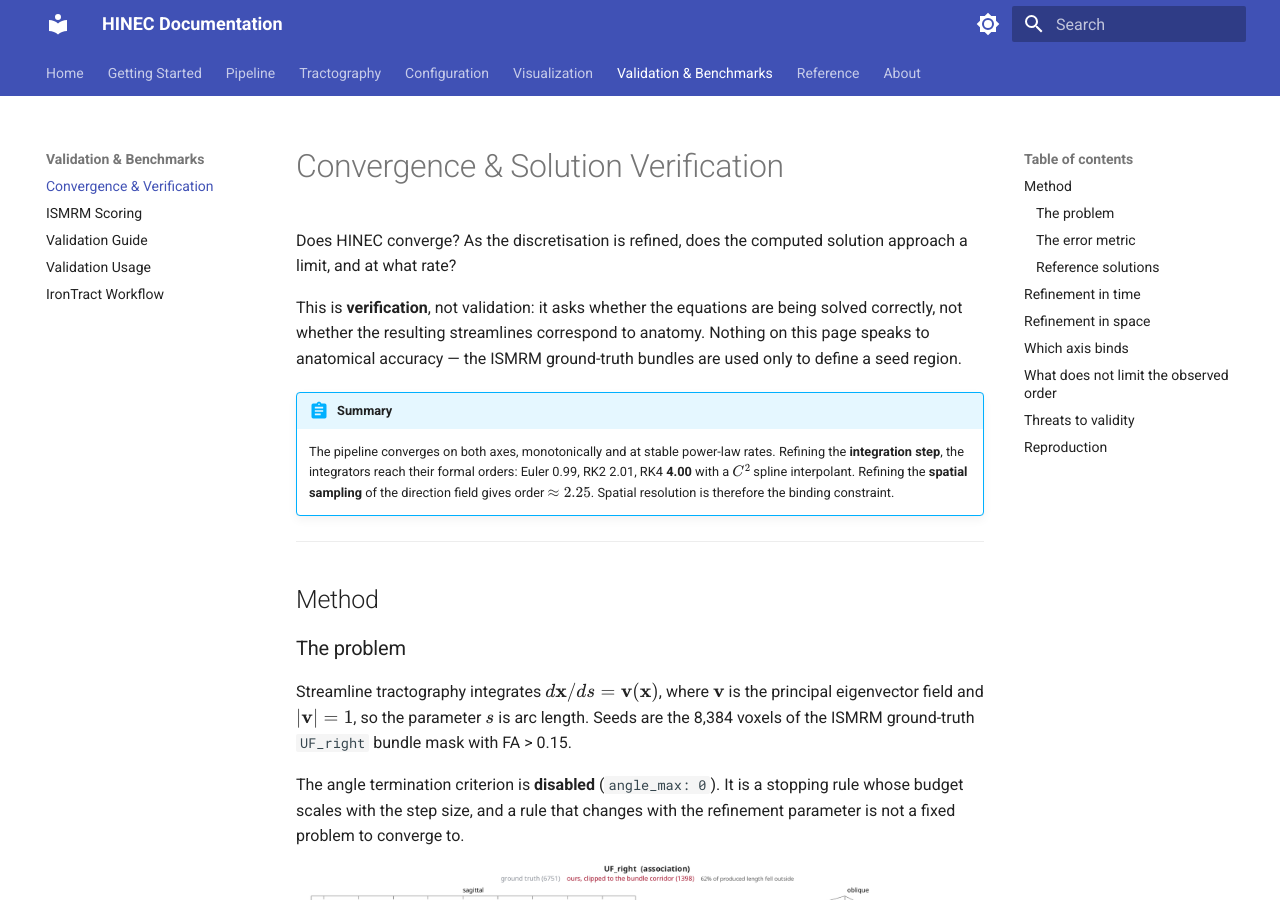
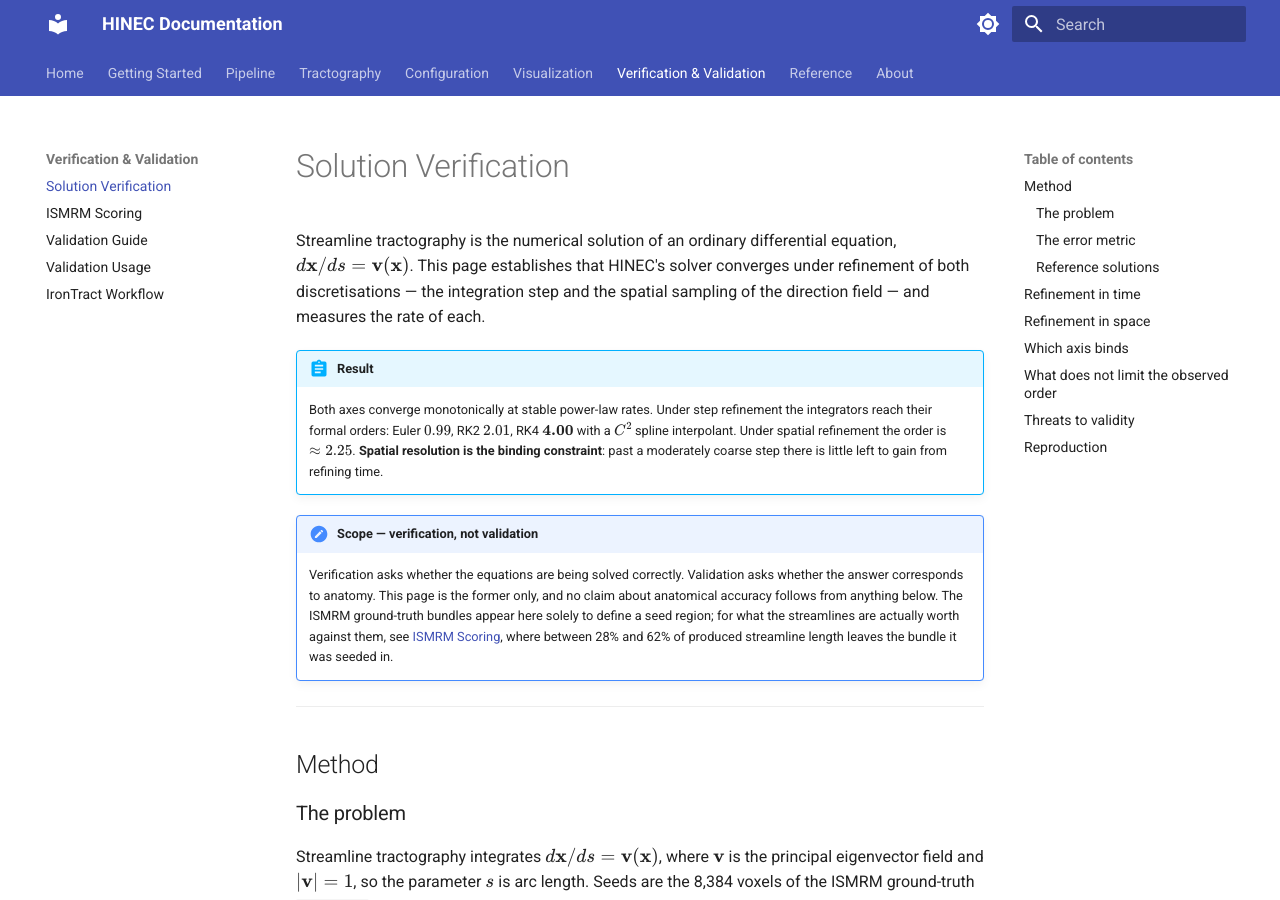
Before and after one commit to uicneuro/hinec, an MkDocs documentation site: the page built from docs/CONVERGENCE.md, in a window 1280 px wide and 900 px high. Built offline with MkDocs 1.6.1 and Material for MkDocs 9.7.7, drawn with Linux system fonts in a browser that asks for light colours.

Commit message:
Fix a section that contradicted its own first page
CONVERGENCE.md sat first under a nav section called 'Validation & Benchmarks'
while its second sentence read 'This is verification, not validation'. The
section is now 'Verification & Validation', which is the standard pairing and
puts the pages in the order the argument runs: verify the equations are solved
correctly, then validate the answer against reality.

The page opening led with a rhetorical question and then spent a paragraph on
what the page is NOT before saying what it is or what it found. It now states
the object, gives the result, and scopes afterwards - and the scope note points
at the ISMRM page for the accuracy figure rather than leaving 'says nothing
about anatomy' as a bare disclaimer.

Retitled 'Solution Verification'; 'Convergence & Solution Verification' was
saying the same thing twice.

```diff
--- a/docs/CONVERGENCE.md
+++ b/docs/CONVERGENCE.md
@@ -1,19 +1,27 @@
-# Convergence & Solution Verification
+# Solution Verification
 
-Does HINEC converge? As the discretisation is refined, does the computed
-solution approach a limit, and at what rate?
+Streamline tractography is the numerical solution of an ordinary differential
+equation, $d\mathbf{x}/ds = \mathbf{v}(\mathbf{x})$. This page establishes that
+HINEC's solver converges under refinement of both discretisations — the
+integration step and the spatial sampling of the direction field — and measures
+the rate of each.
 
-This is **verification**, not validation: it asks whether the equations are
-being solved correctly, not whether the resulting streamlines correspond to
-anatomy. Nothing on this page speaks to anatomical accuracy — the ISMRM
-ground-truth bundles are used only to define a seed region.
+!!! abstract "Result"
+    Both axes converge monotonically at stable power-law rates. Under step
+    refinement the integrators reach their formal orders: Euler $0.99$, RK2
+    $2.01$, RK4 $\mathbf{4.00}$ with a $C^2$ spline interpolant. Under spatial
+    refinement the order is $\approx 2.25$. **Spatial resolution is the binding
+    constraint**: past a moderately coarse step there is little left to gain from
+    refining time.
 
-!!! abstract "Summary"
-    The pipeline converges on both axes, monotonically and at stable power-law
-    rates. Refining the **integration step**, the integrators reach their formal
-    orders: Euler 0.99, RK2 2.01, RK4 **4.00** with a $C^2$ spline interpolant.
-    Refining the **spatial sampling** of the direction field gives order
-    $\approx 2.25$. Spatial resolution is therefore the binding constraint.
+!!! note "Scope — verification, not validation"
+    Verification asks whether the equations are being solved correctly.
+    Validation asks whether the answer corresponds to anatomy. This page is the
+    former only, and no claim about anatomical accuracy follows from anything
+    below. The ISMRM ground-truth bundles appear here solely to define a seed
+    region; for what the streamlines are actually worth against them, see
+    [ISMRM Scoring](ISMRM_SCORING_ANALYSIS.md), where between 28% and 62% of
+    produced streamline length leaves the bundle it was seeded in.
 
 ---
 
--- a/mkdocs.yml
+++ b/mkdocs.yml
@@ -78,8 +78,8 @@ nav:
     - Visualization Guide: VISUALIZATION_GUIDE.md
     - Region Examples: REGION_VISUALIZATION_EXAMPLES.md
     - Distributed Workflow: DISTRIBUTED_WORKFLOW.md
-  - Validation & Benchmarks:
-    - Convergence & Verification: CONVERGENCE.md
+  - Verification & Validation:
+    - Solution Verification: CONVERGENCE.md
     - ISMRM Scoring: ISMRM_SCORING_ANALYSIS.md
     - Validation Guide: VALIDATION_GUIDE.md
     - Validation Usage: VALIDATION_USAGE.md
```
Also changed, not shown: docs/index.md (+1 -1 lines).
